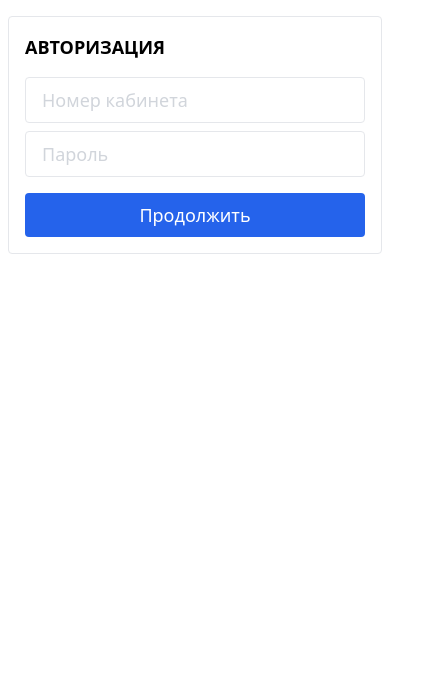
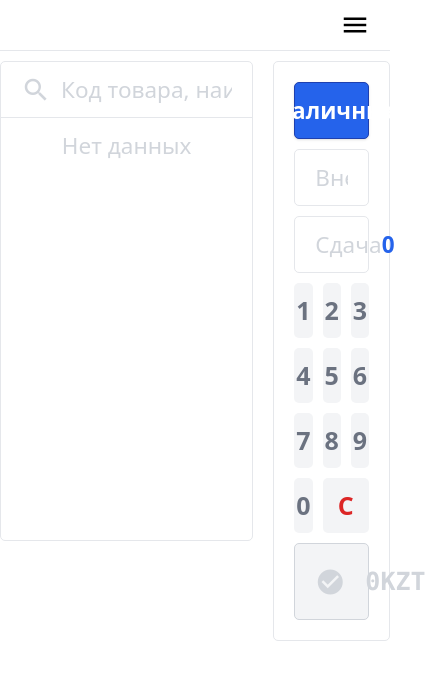
Before and after one commit to ctrlartspace/openmarket-frontend, a Vue app: page / in a window 390 px wide. Before the commit this address led to /auth. Shown: the top 680 px of the page, 426 px wide, since content can reach past the window. Built offline with nearby package versions, Linux system fonts and the light colour scheme; the HTML template or start-up script is replaced by a standard one.

Commit message:
add responsive"

```diff
--- a/package.json
+++ b/package.json
@@ -5,6 +5,7 @@
   "type": "module",
   "scripts": {
     "dev": "vite",
+    "dev-network": "vite --host",
     "build": "vite build",
     "preview": "vite preview"
   },
--- a/src/App.vue
+++ b/src/App.vue
@@ -1,9 +1,9 @@
 <template>
   <div class="max-w-[800px] mx-auto">
-    <header class="p-2 pb-0">
+    <header class="md:p-2 md:pb-0">
       <app-header></app-header>
     </header>
-    <main class="p-2 h-full">
+    <main class="md:p-2 h-full">
       <router-view></router-view>
     </main>
   </div>
--- a/src/components/AppHeader.vue
+++ b/src/components/AppHeader.vue
@@ -1,6 +1,7 @@
 <template>
-  <nav v-if="store.isAuthorized">
-    <ul class="flex gap-4">
+  <!-- <nav v-if="store.isAuthorized"> -->
+  <nav>
+    <ul class="hidden md:flex gap-4">
       <li class="inline" v-for="(item, i) in menuItems" :key="i">
         <router-link v-slot="{ isActive }" :to="item.path">
           <span
@@ -22,14 +23,61 @@
         </router-link>
       </li>
     </ul>
+    <div
+      class="md:hidden sticky px-4 py-2 bg-white mb-2 border-b border-gray-200"
+    >
+      <div class="flex justify-between">
+        <span class="font-semibold text-lg">
+          {{ menuItems.find((item) => item.path === route.path)?.title }}
+        </span>
+        <label for="navbar-toggle" class="flex items-center">
+          <span class="material-icons-outlined">{{
+            isCollapsed ? "close" : "menu"
+          }}</span>
+        </label>
+      </div>
+      <input
+        v-model="isCollapsed"
+        class="hidden"
+        id="navbar-toggle"
+        type="checkbox"
+      />
+      <div v-if="isCollapsed">
+        <ul>
+          <li
+            class=""
+            v-for="(item, i) in menuItems.filter(
+              (item) => item.path !== route.path
+            )"
+            :key="i"
+          >
+            <router-link
+              v-slot="{ isActive }"
+              :to="item.path"
+              @click="isCollapsed = false"
+            >
+              <span
+                class="font-semibold text-lg"
+                :class="isActive ? 'text-black' : 'text-gray-300'"
+              >
+                {{ item.title }}
+              </span>
+            </router-link>
+          </li>
+        </ul>
+      </div>
+    </div>
   </nav>
 </template>
 
 <script setup>
 import { ref } from "vue"
+import { useRoute } from "vue-router"
 import { useUserStore } from "@/stores/user.store"
 
+const route = useRoute()
 const store = useUserStore()
+const isCollapsed = ref(false)
 
 const menuItems = ref([
   {
--- a/src/components/FilterItem.vue
+++ b/src/components/FilterItem.vue
@@ -13,7 +13,7 @@
       />
     </div>
     <span
-      class="w-full bg-inherit text-lg placeholder:text-gray-300 focus:outline-none"
+      class="w-full bg-inherit text-lg placeholder:text-gray-300 focus:outline-none overflow-hidden"
     >
       {{ item.name }}
     </span>
--- a/src/pages/BaseDataPage.vue
+++ b/src/pages/BaseDataPage.vue
@@ -1,4 +1,5 @@
 <template>
+  <div>
     <div class="grid grid-cols-10 gap-4">
       <div class="col-span-3">
         <div
@@ -147,6 +148,7 @@
         </div>
       </div>
     </div>
+  </div>
 </template>
 
 <script setup>
--- a/src/router/index.js
+++ b/src/router/index.js
@@ -7,7 +7,7 @@ import IncomesPage from "@/pages/IncomesPage.vue"
 import AddIncomesPage from "@/pages/AddIncomesPage.vue"
 import AuthPage from "@/pages/AuthPage.vue"
 import CashPage from "@/pages/CashPage.vue"
-import { useUserStore } from "@/stores/user.store"
+// import { useUserStore } from "@/stores/user.store"
 
 const routes = [
   { path: "/", component: CartPage },
@@ -28,15 +28,15 @@ const router = createRouter({
   routes,
 })
 
-router.beforeEach((to, from, next) => {
-  const store = useUserStore()
-  if (to.path != "/auth" && !store.isAuthorized) {
-    store.logOut()
-  } else {
-    console.log("next")
-    next()
-  }
-})
+// router.beforeEach((to, from, next) => {
+// const store = useUserStore()
+// if (to.path != "/auth" && !store.isAuthorized) {
+//   store.logOut()
+// } else {
+//   console.log("next")
+//   next()
+// }
+// })
 
 router.afterEach(() => {
   window.scrollTo({ top: 0, behavior: "smooth" })
--- a/src/style.css
+++ b/src/style.css
@@ -4,6 +4,7 @@
 
 html {
   @apply h-full;
+  font-size: 20px;
 }
 body {
   @apply h-full;
--- a/src/style.scss
+++ b/src/style.scss
@@ -1,3 +1,8 @@
 @import url("https://fonts.googleapis.com/css2?family=Roboto&family=Roboto+Mono&display=swap");
 @import url("https://fonts.googleapis.com/icon?family=Material+Icons");
 @import url("https://fonts.googleapis.com/icon?family=Material+Icons+Outlined");
+
+.material-icons-outlined,
+.material-icons {
+  font-size: 1.5rem;
+}
```
Lines whose indentation alone changed are shown as unchanged.
